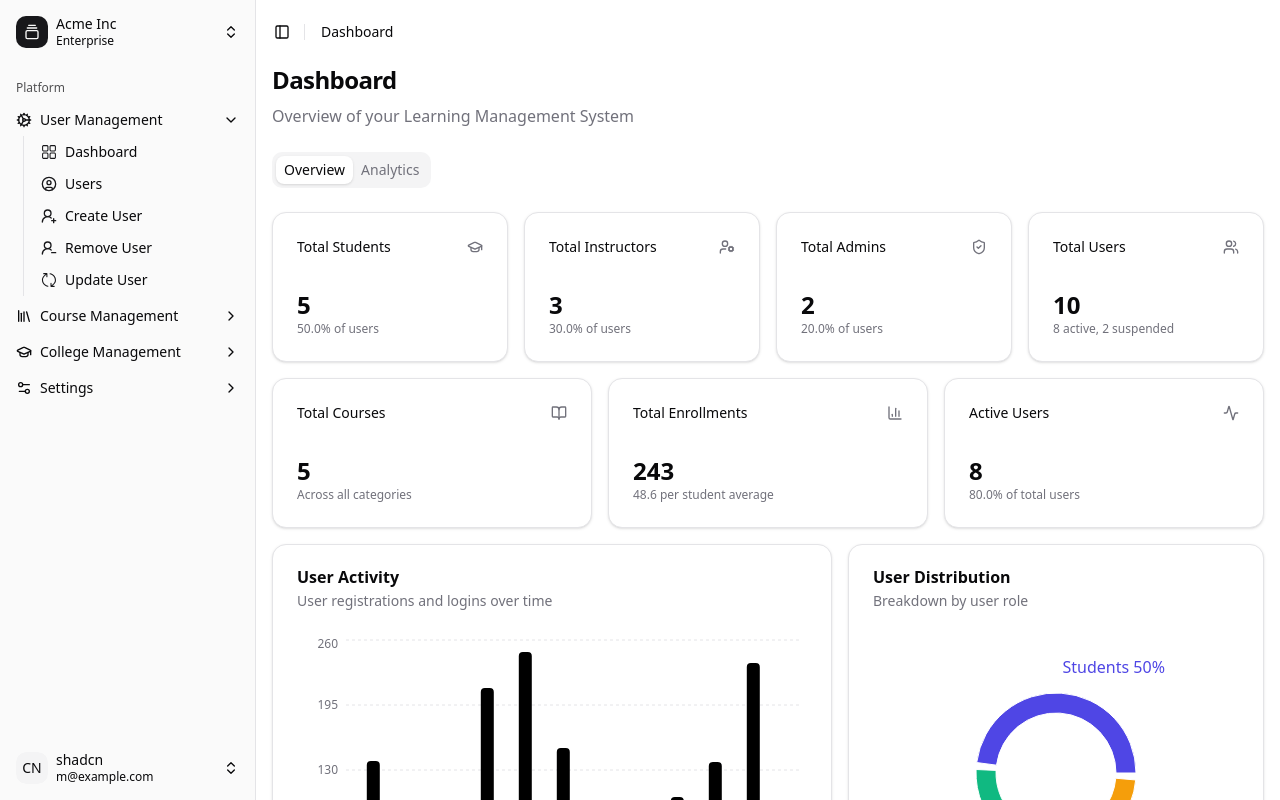
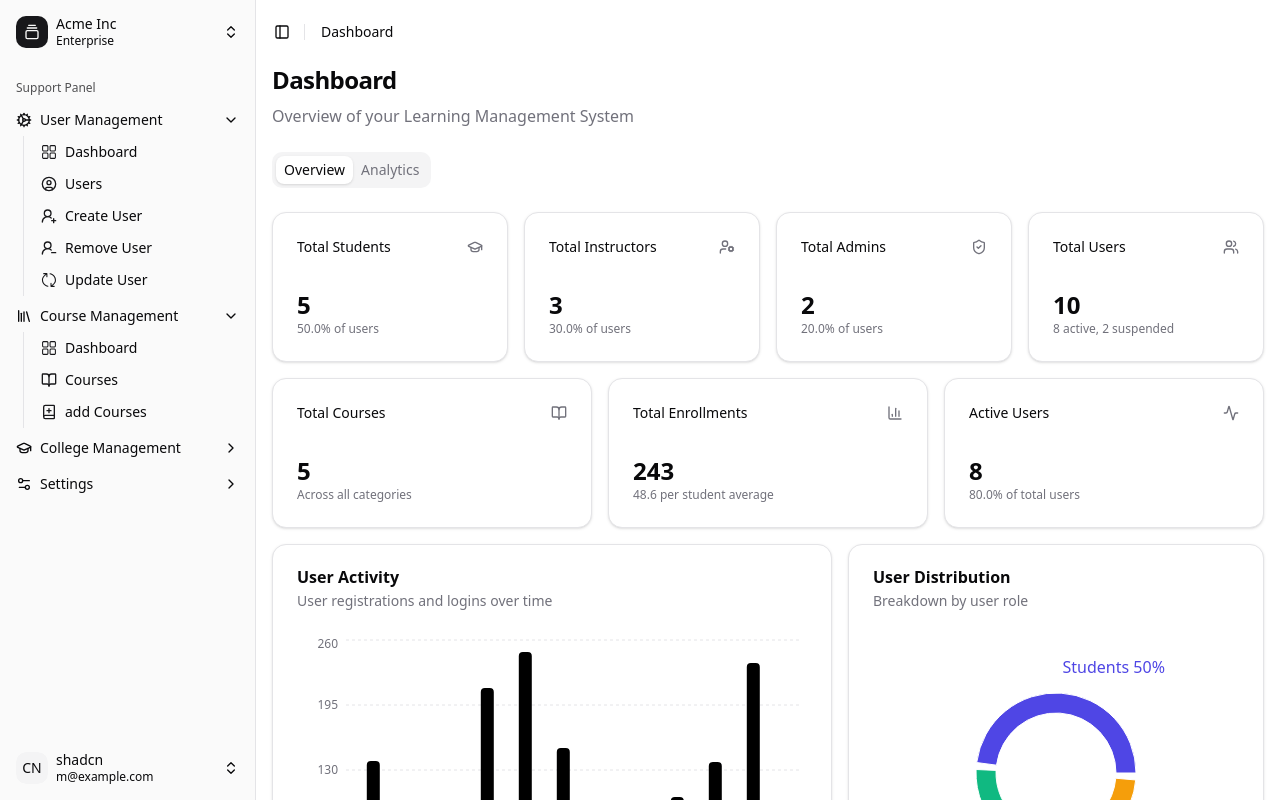
Before and after one commit to ankit0984/lms-app, a Next.js app: page /support/dashboard in a window 1280 px wide. Shown: the top 800 px of the page. Built offline with nearby package versions, Linux system fonts and the light colour scheme.

Commit message:
update sidebar

```diff
--- a/src/components/sidebar/app-sidebar.jsx
+++ b/src/components/sidebar/app-sidebar.jsx
@@ -4,6 +4,7 @@ import * as React from "react";
 import {
 	AudioWaveform,
 	BookOpen,
+	BookPlusIcon,
 	Bot,
 	Command,
 	GalleryVerticalEnd,
@@ -69,22 +70,22 @@ const data = {
 				},
 				{
 					title: "Users",
-          url: "/support/users",
+					url: "/support/userManagement/users",
 					icons: UserCircleIcon,
 				},
 				{
 					title: "Create User",
-          url: "/support/create-user",
+					url: "/support/userManagement/create-user",
 					icons: UserRoundPlusIcon,
 				},
 				{
 					title: "Remove User",
-          url: "/support/manage-users",
+					url: "/support/userManagement/manage-users",
 					icons: UserRoundMinusIcon,
 				},
 				{
 					title: "Update User",
-          url: "/support/modify-password",
+					url: "/support/userManagement/modify-password",
 					icons: UpdateIcon,
 				},
 			],
@@ -93,6 +94,7 @@ const data = {
 			title: "Course Management",
 			url: "#",
 			icon: LibraryIcon,
+			isActive: true,
 			items: [
 				{
 					title: "Dashboard",
@@ -100,24 +102,14 @@ const data = {
 					icons: DashboardIcon,
 				},
 				{
-          title: "Users",
-          url: "/support/users",
-          icons: UserCircleIcon,
+					title: "Courses",
+					url: "/support/courseManagement/courses",
+					icons: BookOpen,
 				},
 				{
-          title: "Create User",
-          url: "#",
-          icons: UserRoundPlusIcon,
-        },
-        {
-          title: "Remove User",
-          url: "#",
-          icons: UserRoundMinusIcon,
-        },
-        {
-          title: "Update User",
-          url: "#",
-          icons: UpdateIcon,
+					title: "add Courses",
+					url: "/support/courseManagement/add-courses",
+					icons: BookPlusIcon,
 				},
 			],
 		},
@@ -204,7 +196,7 @@ const data = {
 
 export function AppSidebar({ ...props }) {
 	return (
-    <Sidebar collapsible="icon" {...props}>
+		<Sidebar collapsible='icon' {...props}>
 			<SidebarHeader>
 				<TeamSwitcher teams={data.teams} />
 			</SidebarHeader>
--- a/src/components/sidebar/nav-main.jsx
+++ b/src/components/sidebar/nav-main.jsx
@@ -21,21 +21,21 @@ import {
 export function NavMain({ items }) {
 	return (
 		<SidebarGroup>
-      <SidebarGroupLabel>Platform</SidebarGroupLabel>
+			<SidebarGroupLabel>Support Panel</SidebarGroupLabel>
 			<SidebarMenu>
 				{items.map((item) => (
 					<Collapsible
 						key={item.title}
 						asChild
 						defaultOpen={item.isActive}
-            className="group/collapsible"
+						className='group/collapsible'
 					>
 						<SidebarMenuItem>
 							<CollapsibleTrigger asChild>
 								<SidebarMenuButton tooltip={item.title}>
 									{item.icon && <item.icon />}
 									<span>{item.title}</span>
-                  <ChevronRight className="ml-auto transition-transform duration-200 group-data-[state=open]/collapsible:rotate-90" />
+									<ChevronRight className='ml-auto transition-transform duration-200 group-data-[state=open]/collapsible:rotate-90' />
 								</SidebarMenuButton>
 							</CollapsibleTrigger>
 							<CollapsibleContent>
--- a/src/components/sidebar/nav-projects.jsx
+++ b/src/components/sidebar/nav-projects.jsx
@@ -1,4 +1,4 @@
-"use client"
+"use client";
 
 import { Folder, Forward, MoreHorizontal, Trash2 } from "lucide-react";
 
@@ -8,7 +8,7 @@ import {
 	DropdownMenuItem,
 	DropdownMenuSeparator,
 	DropdownMenuTrigger,
-} from "@/components/ui/dropdown-menu"
+} from "@/components/ui/dropdown-menu";
 import {
 	SidebarGroup,
 	SidebarGroupLabel,
@@ -17,17 +17,15 @@ import {
 	SidebarMenuButton,
 	SidebarMenuItem,
 	useSidebar,
-} from "@/components/ui/sidebar"
+} from "@/components/ui/sidebar";
 
-export function NavProjects({
-  projects
-}) {
-  const { isMobile } = useSidebar()
+export function NavProjects({ projects }) {
+	const { isMobile } = useSidebar();
 
 	return (
-    (<SidebarGroup className="group-data-[collapsible=icon]:hidden">
+		<SidebarGroup className='group-data-[collapsible=icon]:hidden'>
 			<SidebarGroupLabel>Projects</SidebarGroupLabel>
-      <SidebarMenu>
+			<SidebarMenu defaultOpen={item.isActive}>
 				{projects.map((item) => (
 					<SidebarMenuItem key={item.name}>
 						<SidebarMenuButton asChild>
@@ -40,24 +38,25 @@ export function NavProjects({
 							<DropdownMenuTrigger asChild>
 								<SidebarMenuAction showOnHover>
 									<MoreHorizontal />
-                  <span className="sr-only">More</span>
+									<span className='sr-only'>More</span>
 								</SidebarMenuAction>
 							</DropdownMenuTrigger>
 							<DropdownMenuContent
-                className="w-48 rounded-lg"
+								className='w-48 rounded-lg'
 								side={isMobile ? "bottom" : "right"}
-                align={isMobile ? "end" : "start"}>
+								align={isMobile ? "end" : "start"}
+							>
 								<DropdownMenuItem>
-                  <Folder className="text-muted-foreground" />
+									<Folder className='text-muted-foreground' />
 									<span>View Project</span>
 								</DropdownMenuItem>
 								<DropdownMenuItem>
-                  <Forward className="text-muted-foreground" />
+									<Forward className='text-muted-foreground' />
 									<span>Share Project</span>
 								</DropdownMenuItem>
 								<DropdownMenuSeparator />
 								<DropdownMenuItem>
-                  <Trash2 className="text-muted-foreground" />
+									<Trash2 className='text-muted-foreground' />
 									<span>Delete Project</span>
 								</DropdownMenuItem>
 							</DropdownMenuContent>
@@ -65,12 +64,12 @@ export function NavProjects({
 					</SidebarMenuItem>
 				))}
 				<SidebarMenuItem>
-          <SidebarMenuButton className="text-sidebar-foreground/70">
-            <MoreHorizontal className="text-sidebar-foreground/70" />
+					<SidebarMenuButton className='text-sidebar-foreground/70'>
+						<MoreHorizontal className='text-sidebar-foreground/70' />
 						<span>More</span>
 					</SidebarMenuButton>
 				</SidebarMenuItem>
 			</SidebarMenu>
-    </SidebarGroup>)
+		</SidebarGroup>
 	);
 }
```
Lines whose indentation alone changed are shown as unchanged.
